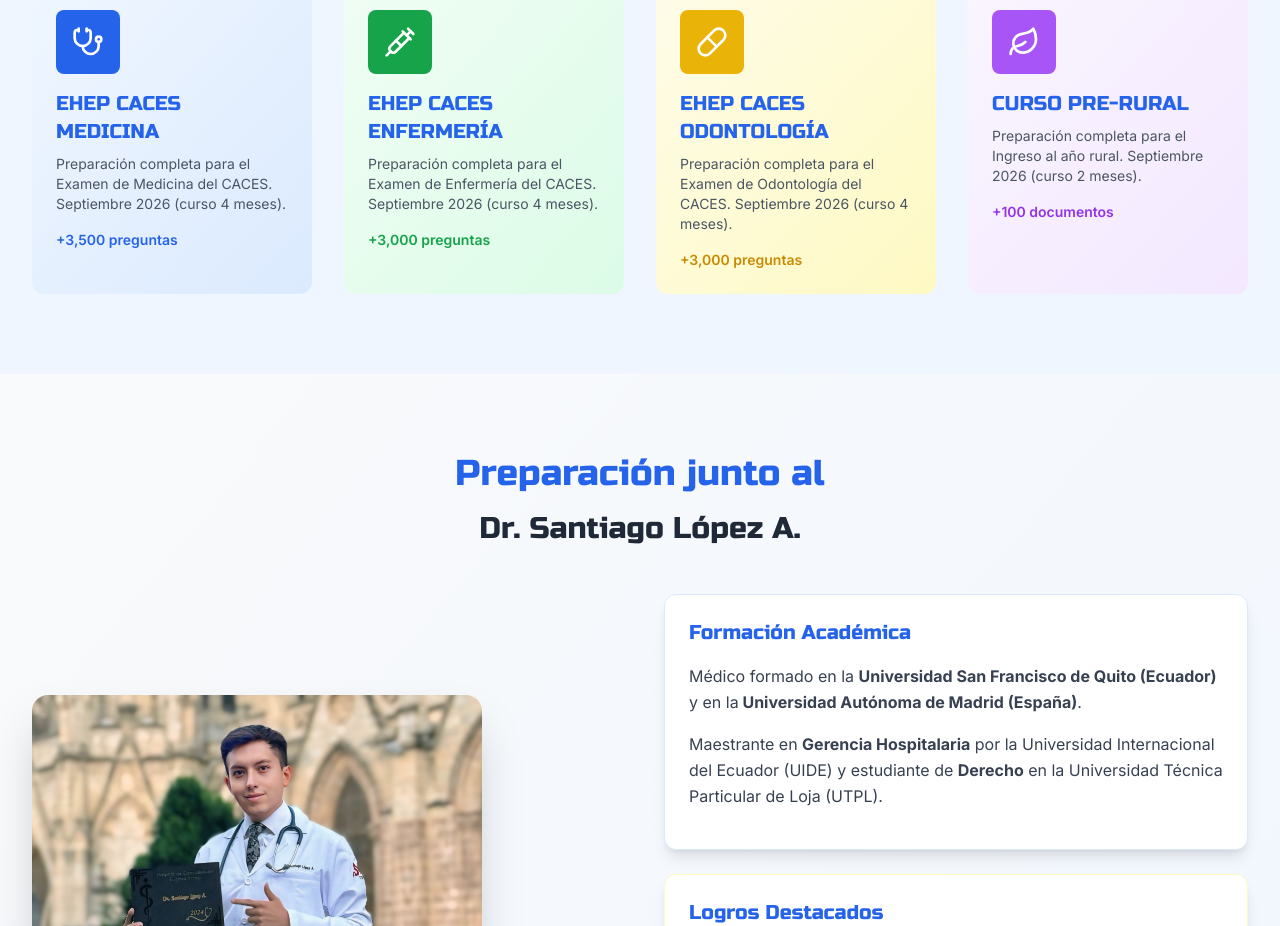
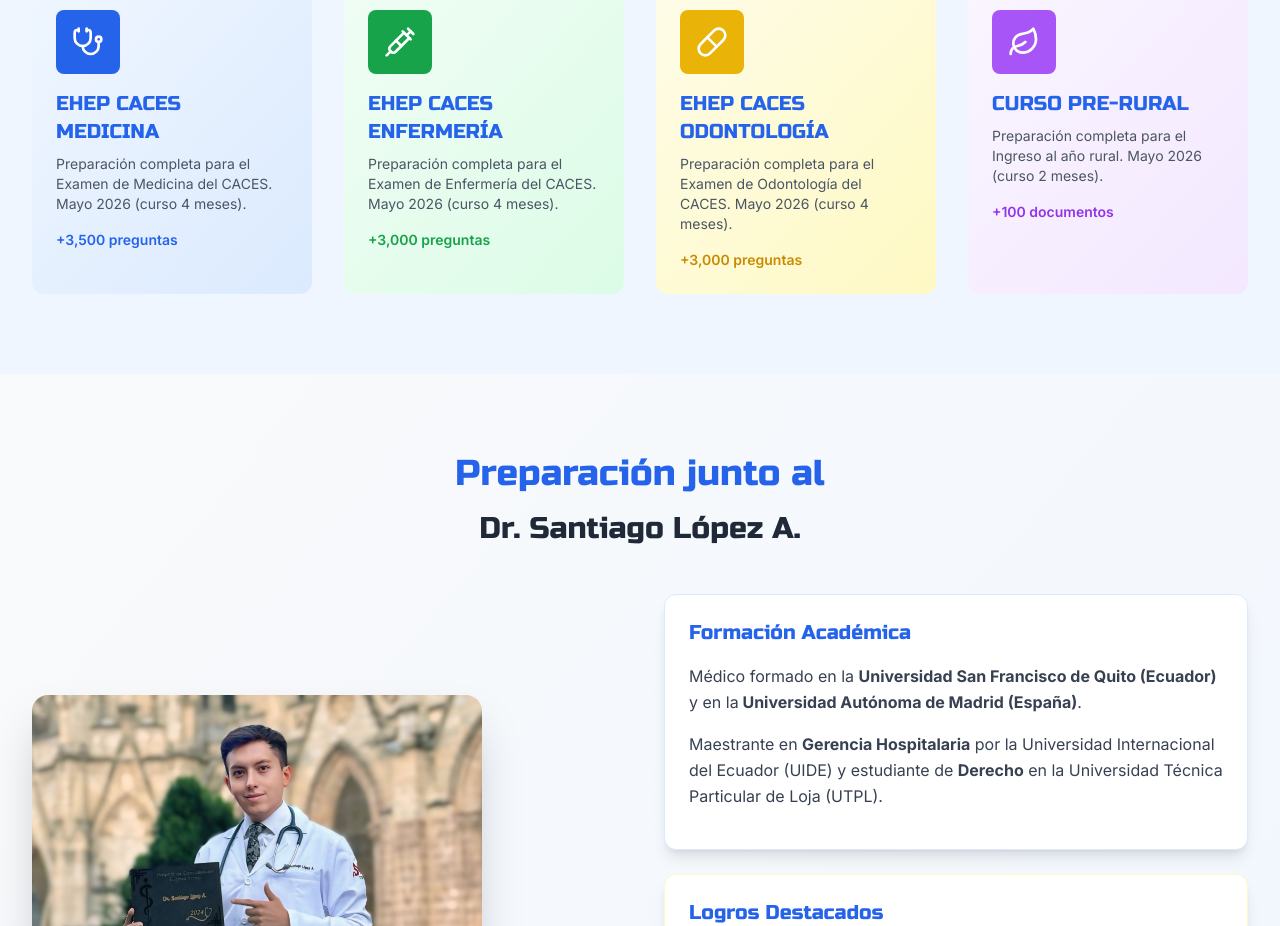
Before and after one commit to HostingCuenca/mediconsa, a React (Create React App) app: page / in a window 1280 px wide. Shown: the part 1040-1966 px from the top of the page. Built offline with nearby package versions, Linux system fonts and the light colour scheme.

Commit message:
cambios serios

```diff
--- a/src/public/CoursesPage.jsx
+++ b/src/public/CoursesPage.jsx
@@ -587,9 +587,9 @@ const CoursesPage = () => {
         {
             id: 'caces-medicina',
             titulo: 'EHEP CACES MEDICINA',
-            descripcion: 'Preparación completa para el Examen de Medicina del CACES. Septiembre 2026 (curso 4 meses).',
+            descripcion: 'Preparación completa para el Examen de Medicina del CACES. Mayo 2026 (curso 4 meses).',
             precio: 74.99,
-            fecha: 'Septiembre 2026',
+            fecha: 'Mayo 2026',
             examen: 'Examen CACES MEDICINA 2026',
             caracteristicas: [
                 'Más de 3,500 preguntas tipo CACES',
@@ -608,9 +608,9 @@ const CoursesPage = () => {
         {
             id: 'caces-enfermeria',
             titulo: 'EHEP CACES ENFERMERÍA',
-            descripcion: 'Preparación completa para el Examen de Enfermería del CACES. Septiembre 2026 (curso 4 meses).',
+            descripcion: 'Preparación completa para el Examen de Enfermería del CACES. Mayo 2026 (curso 4 meses).',
             precio: 74.99,
-            fecha: 'Septiembre 2026',
+            fecha: 'Mayo 2026',
             examen: 'Examen CACES ENFERMERÍA 2026',
             caracteristicas: [
                 'Más de 3,500 preguntas tipo CACES',
@@ -628,9 +628,9 @@ const CoursesPage = () => {
         {
             id: 'caces-odontologia',
             titulo: 'EHEP CACES ODONTOLOGÍA',
-            descripcion: 'Preparación completa para el Examen de Odontología del CACES. Septiembre 2026 (curso 4 meses).',
+            descripcion: 'Preparación completa para el Examen de Odontología del CACES. Mayo 2026 (curso 4 meses).',
             precio: 74.99,
-            fecha: 'Septiembre 2026',
+            fecha: 'Mayo 2026',
             examen: 'Examen CACES ODONTOLOGÍA 2026',
             caracteristicas: [
                 'Más de 3,500 preguntas tipo CACES',
@@ -648,9 +648,9 @@ const CoursesPage = () => {
         {
             id: 'pre-rural',
             titulo: 'CURSO PRE-RURAL',
-            descripcion: 'Preparación completa para el Ingreso al año rural. Septiembre 2026 (curso 3 meses).',
+            descripcion: 'Preparación completa para el Ingreso al año rural. Mayo 2026 (curso 3 meses).',
             precio: 22.99,
-            fecha: 'Septiembre 2026',
+            fecha: 'Mayo 2026',
             examen: 'Ingreso MEDICINA RURAL 2026',
             caracteristicas: [
                 'Más de 100 documentos clave para la práctica médica',
--- a/src/public/LandingPage.jsx
+++ b/src/public/LandingPage.jsx
@@ -343,7 +343,7 @@ const LandingPage = () => {
                             </div>
                             <h3 className="text-xl font-heading text-blue-600 mb-2">EHEP CACES MEDICINA</h3>
                             <p className="text-gray-600 text-sm mb-4">
-                                Preparación completa para el Examen de Medicina del CACES. Septiembre 2026 (curso 4 meses).
+                                Preparación completa para el Examen de Medicina del CACES. Mayo 2026 (curso 4 meses).
                             </p>
                             <div className="text-blue-600 text-sm font-semibold">+3,500 preguntas</div>
                         </Link>
@@ -354,7 +354,7 @@ const LandingPage = () => {
                             </div>
                             <h3 className="text-xl font-heading text-blue-600 mb-2">EHEP CACES ENFERMERÍA</h3>
                             <p className="text-gray-600 text-sm mb-4">
-                                Preparación completa para el Examen de Enfermería del CACES. Septiembre 2026 (curso 4 meses).
+                                Preparación completa para el Examen de Enfermería del CACES. Mayo 2026 (curso 4 meses).
                             </p>
                             <div className="text-green-600 text-sm font-semibold">+3,000 preguntas</div>
                         </Link>
@@ -365,7 +365,7 @@ const LandingPage = () => {
                             </div>
                             <h3 className="text-xl font-heading text-blue-600 mb-2">EHEP CACES ODONTOLOGÍA</h3>
                             <p className="text-gray-600 text-sm mb-4">
-                                Preparación completa para el Examen de Odontología del CACES. Septiembre 2026 (curso 4 meses).
+                                Preparación completa para el Examen de Odontología del CACES. Mayo 2026 (curso 4 meses).
                             </p>
                             <div className="text-yellow-600 text-sm font-semibold">+3,000 preguntas</div>
                         </Link>
@@ -376,7 +376,7 @@ const LandingPage = () => {
                             </div>
                             <h3 className="text-xl font-heading text-blue-600 mb-2">CURSO PRE-RURAL</h3>
                             <p className="text-gray-600 text-sm mb-4">
-                                Preparación completa para el Ingreso al año rural. Septiembre 2026 (curso 2 meses).
+                                Preparación completa para el Ingreso al año rural. Mayo 2026 (curso 2 meses).
                             </p>
                             <div className="text-purple-600 text-sm font-semibold">+100 documentos</div>
                         </Link>
```
